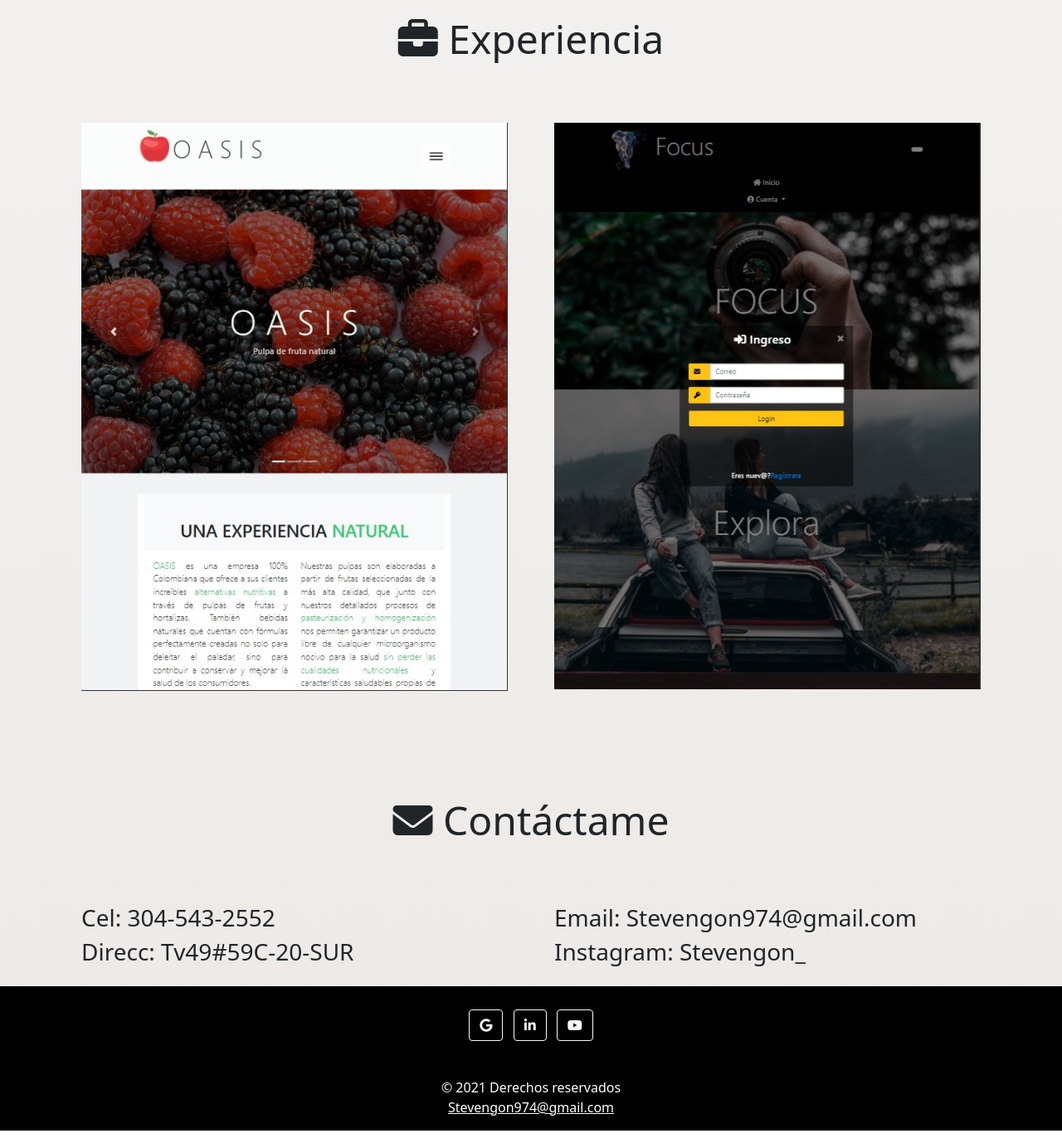
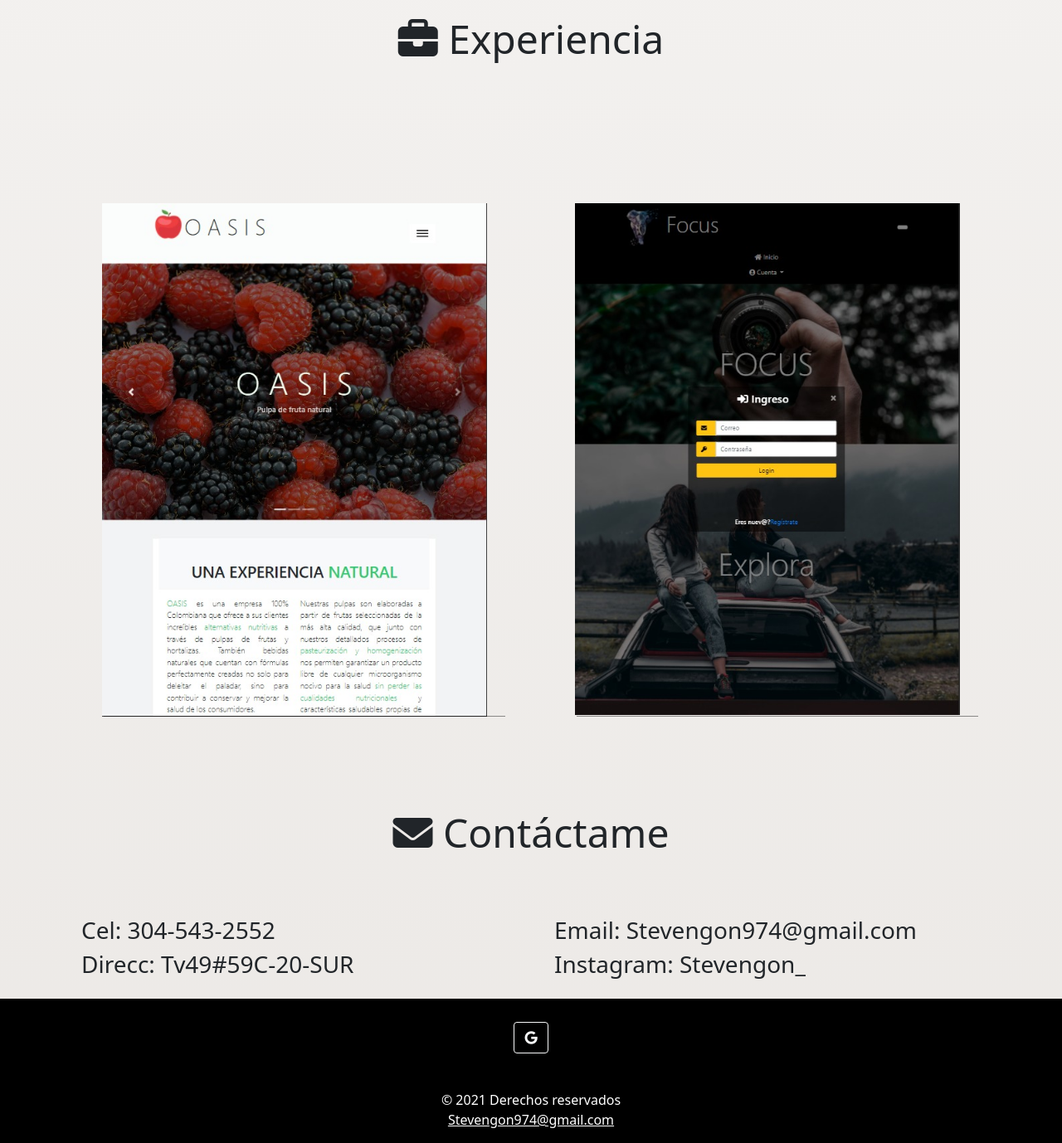
Before and after one commit to Stevengon/RE-PORTAFOLIO, a plain HTML site: page index.html in a window 1280 px wide. Shown: the part 2680-4058 px from the top of the page at 83% size. Drawn offline with nearby package versions, Linux system fonts and the light colour scheme; a web font is replaced by a local one.

Commit message:
COMMIT EXPERIENCE

```diff
--- a/Css/Style.css
+++ b/Css/Style.css
@@ -215,15 +215,67 @@ body{
     text-align: center;
 }
 .habilities i {
-    padding: 1rem;
-    font-size: 10em;
+    padding: 5%;
+    font-size: 5rem;
     color: black;
     min-height: 200px;
 
 }
 
 /* EXPERIENCE */
-/* .expierence-project{
+.proyectos{
+    position: relative;
+    overflow: hidden;
+    margin-top: 10%;
+    align-items: center;
+}
+.proyectos img{
+    width: 85%;
+    display: block;
+    margin: auto;
 
 }
- */
+.proyectos-info p{
+    text-align: justify;
+ }
+ .proyectos-info h2{
+    text-align: center;
+ }
+ .proyectos-info .btn{
+    margin: 0 auto;
+    text-align: center;
+    width: 20%;
+
+    justify-content: center;
+}
+.proyectos-info .btn-xp{
+
+    text-align: center;
+}
+
+.proyectos-info{
+    position: absolute;
+    bottom: 0;
+    width: 85%;
+    padding-left: 3%;
+    padding-right: 3%;
+    padding-top: 20%;
+    padding-bottom: 10%;
+    margin-left: 7.5%;
+    color: white;
+    background-color: rgba(0, 0, 0, 0.7);
+    align-items: center;
+    -webkit-transform: translateY(100%);
+    transition: all 0.5s ease-out;
+
+}
+.proyectos:hover .proyectos-info{
+    -webkit-transform: translateY(0%);
+
+}
+.proyectos:hover .proyecto{
+    -webkit-transform: scale(1.05);
+}
+.proyecto{
+    transition: all 0.5s;
+}
--- a/index.html
+++ b/index.html
@@ -206,16 +206,41 @@
         <div class="container">
             <h2 class="sub-tittle"><i class="fas fa-briefcase"></i> Experiencia</h2>
             <div class="row">
-                <div class="col-lg-6 col-md-6 col-sm-8">
-                    <div class="card-body expierence-project">
-                        <img src="Images/oasis.jpg" class="img-fluid">
+                <div class="col-lg-6 col-md-5 col-sm-8 proyectos ">
+                    <div class="proyecto" >
+                      <img src="Images/oasis.jpg" class="mr-auto">
+                      <section class="proyectos-info">
+                        <h2>OASIS</h2>
+                        <P>OASIS es un Sistema de información web desarrollado en lenguaje PHP y motor de bases de datos MYSQL
+                          con servicios E-commerce para la administración y control de servicios que ofrece una empresa
+                          proveedora de pulpas y hortalizas.</P><br>
+                        <div class="btn-xp">
+                          <a href="https://drive.google.com/file/d/103KFkvq8_loOf52XTDJe7XrpHmZR3QXV/view?usp=sharing"
+                            type="button" class="btn btn-primary" target="_blank"><i class="fas fa-play-circle"></i></a>
+                          <a href="Pdf/OASIS.pdf" target="_blank" type="button" class="btn btn-primary"><i
+                              class="fas fa-scroll"></i></a>
+                        </div>
+                      </section>
                     </div>
-                </div>
-                <div class="col-lg-6 col-md-6 col-sm-8">
-                    <div class="card-body">
-                        <img src="Images/focus.jpg" class="img-fluid">
+                  </div>
+                  <div class="col-lg-6 col-md-5 col-sm-8 proyectos">
+                    <div class=" mx-auto proyecto">
+                      <img src="Images/focus.jpg">
+                      <section class="proyectos-info">
+                        <H2>FOCUS</H2>
+                        <p>Focus es un Sistema de información web desarrollado en PHP con bases de datos MYSQL que tiene como
+                          objetivo dar seguimiento y documentar actividades de un proceso de registro de obras por parte de un
+                          artista.</p><br>
+                        <div class="btn-xp">
+                          <a href="https://drive.google.com/file/d/1bi2k9hKdUfKsz0QNFm_BlXeEe2gN9ijj/view?usp=sharing"
+                            type="button" class="btn btn-primary" target="_blank"><i class="fas fa-play-circle"></i></a>
+                          <a href="Pdf/Focus.pdf" target="_blank" type="button" class="btn btn-primary"><i
+                              class="fas fa-scroll"></i></a>
+                        </div>
+                      </section>
+
                     </div>
-                </div>
+                  </div>
             </div>
         </div>
     </section>
@@ -241,12 +266,6 @@
                                 <h3>Instagram: Stevengon_</h3>
                             </div>
                         </div>
-
-
-
-
-
-
                     </div>
                 </div>
             </div>
@@ -264,12 +283,6 @@
             <!-- Google -->
             <a class="btn btn-outline-light btn-floating m-1" href="#!" role="button"><i class="fab fa-google"></i></a>
 
-            <!-- Linkedin -->
-            <a class="btn btn-outline-light btn-floating m-1" href="#!" role="button"><i
-                    class="fab fa-linkedin-in"></i></a>
-
-            <!-- Github -->
-            <a class="btn btn-outline-light btn-floating m-1" href="#!" role="button"><i class="fab fa-youtube"></i></a>
         </section>
         <!-- Section: Social media -->
     </div>
```
